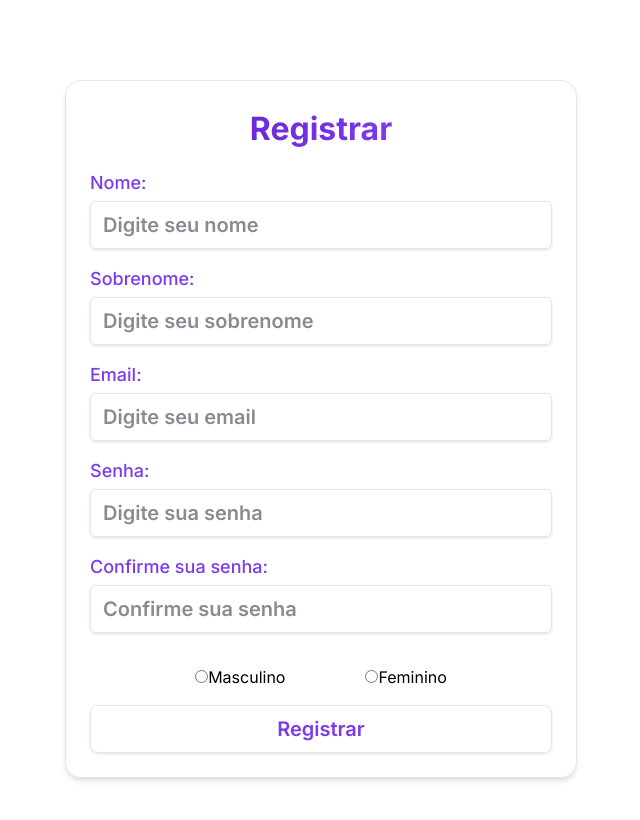
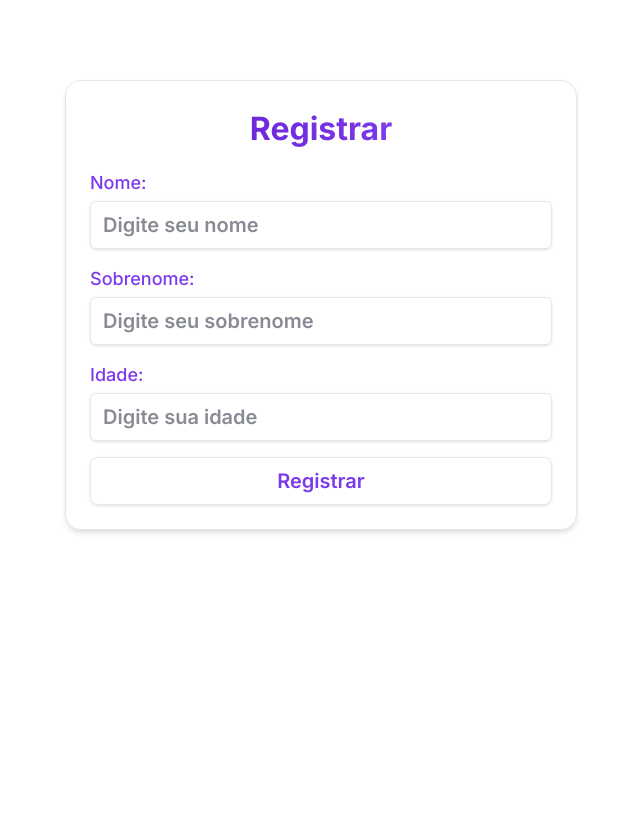
Before and after one commit to AdrianoATBS/dummyjson-commerce, a Next.js app: page /register in a window 1280 px wide. Shown: the top 820 px of the page, without its empty margins (319-959 px from the left). Built offline with nearby package versions, Linux system fonts and the light colour scheme.

Commit message:
feat(register): intengra registro de usuário no componente

```diff
--- a/src/features/autenticacao/components/RegisterForm.tsx
+++ b/src/features/autenticacao/components/RegisterForm.tsx
@@ -1,18 +1,53 @@
 "use client"
 import BotaoGenerico from "@/shared/components/BotaoGenerico";
 import InputGenerico from "@/shared/components/InputGenerico";
+import { useState } from "react";
+import { registerUser } from "../services/postRegisterUser";
+import { useRouter } from "next/navigation";
+export  default function RegisterForm() {
 
-export default function RegisterForm() {
+    const router = useRouter();
+
+
+    const [firstName, setFirstName] = useState("");
+    const [lastName, setLastName] = useState("");
+    const [age, setAge] = useState("");
+
+
+    const handleSubmit  = async (e: React.FormEvent<HTMLFormElement>) => {
+        e.preventDefault();
+        try{
+            const ageNumber = Number(age);
+            if(isNaN(ageNumber) || ageNumber <= 0){
+                throw new Error("Idade inválida. Por favor, insira um número positivo.");
+            }
+            const autenticacao = await registerUser(firstName, lastName, ageNumber);
+            localStorage.setItem("autenticacao", JSON.stringify(autenticacao));
+
+
+            setFirstName("");
+            setLastName("");
+            setAge("");
+            router.push("/");
+        } catch (error) {
+            console.error("Erro ao registrar usuário:", error);
+        }
+        finally{
+            console.log("Processo de registro concluído.");
+        }
+    }
+
     return(
-        <form className="flex flex-col justify-center items-center border border-borda rounded-2xl p-6 shadow-md gap-4 ">
+        <form onSubmit={handleSubmit}
+        className="flex flex-col justify-center items-center border border-borda rounded-2xl p-6 shadow-md gap-4 ">
 
             <h1 className="h1 font-bold bg-gradient-to-r from-hover to-cor-primaria bg-clip-text text-transparent">Registrar</h1>
 
             <div className="w-full flex flex-col gap-1">
-
             <label className="self-start text-lg font-medium text-cor-primaria">Nome: </label>
 
-                <InputGenerico type="text" placeholder="Digite seu nome"
+                <InputGenerico value={firstName} onChange={(e) => setFirstName(e.target.value)}
+                type="text" placeholder="Digite seu nome"
                 className="h3 border border-borda rounded-md px-3 py-2 shadow-sm
                 focus:outline-none focus:ring-2 focus:ring-cor-primaria" />
             </div>
@@ -20,47 +55,22 @@ export default function RegisterForm() {
             <div className="w-full flex flex-col gap-1">
             <label className="self-start text-lg font-medium text-cor-primaria">Sobrenome: </label>
 
-                <InputGenerico type="text" placeholder="Digite seu sobrenome"
-                className="h3 border border-borda rounded-md px-3 py-2 shadow-sm
-                focus:outline-none focus:ring-2 focus:ring-cor-primaria" />
-            </div>
-
-            <div className="w-full flex flex-col gap-1">
-            <label className="self-start text-lg font-medium text-cor-primaria">Email: </label>
-
-            <InputGenerico type="email" placeholder="Digite seu email"
+            <InputGenerico value={lastName} onChange={(e) => setLastName(e.target.value)}
+            type="text" placeholder="Digite seu sobrenome"
             className="h3 border border-borda rounded-md px-3 py-2 shadow-sm
                 focus:outline-none focus:ring-2 focus:ring-cor-primaria" />
             </div>
 
+
+
             <div className="w-full flex flex-col gap-1">
-
-            <label className="self-start text-lg font-medium text-cor-primaria">Senha: </label>
-            <InputGenerico  type="password" placeholder="Digite sua senha"
-            className="h3 border border-borda rounded-md px-3 py-2 shadow-sm
-                focus:outline-none focus:ring-2 focus:ring-cor-primaria" />
+                <label className="self-start text-lg font-medium text-cor-primaria">Idade: </label>
+                    <InputGenerico value={age} onChange={(e) => setAge(e.target.value)} type="text" placeholder="Digite sua idade"
+                    className="h3 border border-borda rounded-md px-3 py-2 shadow-sm
+                    focus:outline-none focus:ring-2 focus:ring-cor-primaria" />
             </div>
 
-            <div className="w-full flex flex-col gap-1">
-            <label className="self-start text-lg font-medium text-cor-primaria">Confirme sua senha: </label>
-            <InputGenerico type="password" placeholder="Confirme sua senha"
-            className="h3 border border-borda rounded-md px-3 py-2 shadow-sm
-                focus:outline-none focus:ring-2 focus:ring-cor-primaria" />
-            </div>
-            <div className="flex justify-center items-center gap-20 pt-4">
-
-                <label>
-                    <input type="radio" name="genero" value="masculino" />
-                    Masculino
-                </label>
-
-                <label >
-                    <input type="radio" name="genero" value="feminino"/>
-                    Feminino
-                </label>
-            </div>
-
-            <BotaoGenerico texto="Registrar" onClick={() => console.log("Registrar clicado")}
+            <BotaoGenerico texto="Registrar"
                 className="w-full h3 border border-borda text-cor-primaria rounded-lg px-3 py-2 shadow-sm
                  cursor-pointer active:scale-95
                  hover:bg-cor-primaria hover:text-destaque-suave" />
```
